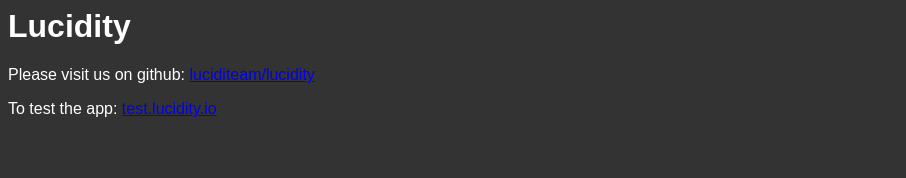
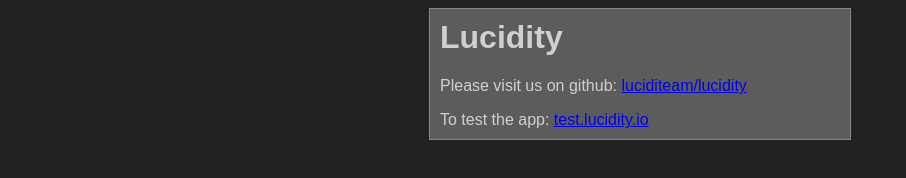
Before and after one commit to luciditeam/luciditeam.github.io, a plain HTML site: page index.html in a window 1280 px wide. Shown: the whole page, without its empty margins (0-906 px from the left). Drawn offline with Linux system fonts and the light colour scheme.

Commit message:
Update index.html

```diff
--- a/index.html
+++ b/index.html
@@ -2,13 +2,27 @@
 <head>
 <title>Lucidity - an app for live arts</title>
 <style>
-  body { font-family: Arial, sans-serif; color: #fff; background: #333 }
+  body {
+    font-family: Arial, sans-serif;
+    color: #d0d0d0;
+    background: #222;
+  }
+  .card {
+    display: table;
+    margin: auto;
+    width: 400px;
+    padding: 10px;
+    background: #5c5c5c;
+    border: 1px solid #888;
+  }
 </style>
 </head>
 <body>
-<h1>Lucidity</h1>
-<p>Please visit us on github: <a href='https://github.com/luciditeam/lucidity'>luciditeam/lucidity</a></p>
+  <div class='card'>
+    <h1>Lucidity</h1>
+    <p>Please visit us on github: <a href='https://github.com/luciditeam/lucidity'>luciditeam/lucidity</a></p>
 
-<p>To test the app: <a href='https://test.lucidity.io'>test.lucidity.io</a></p>
+    <p>To test the app: <a href='https://test.lucidity.io'>test.lucidity.io</a></p>
+  </div>
 </body>
 </html>
```
